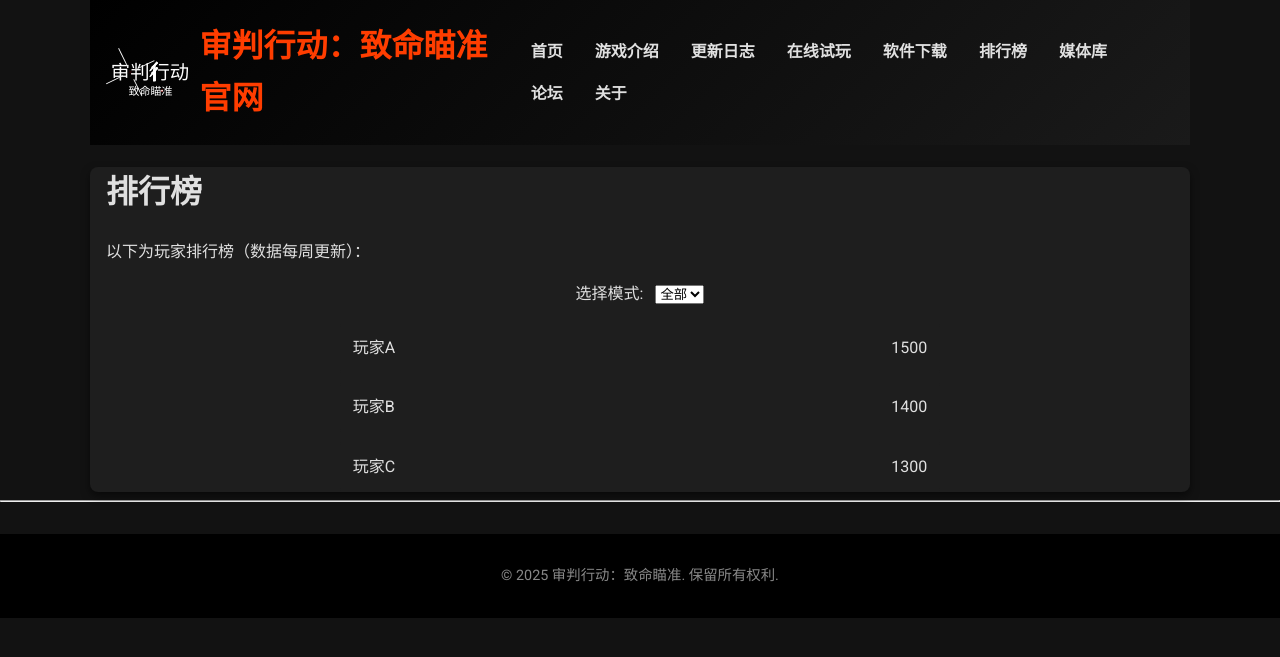
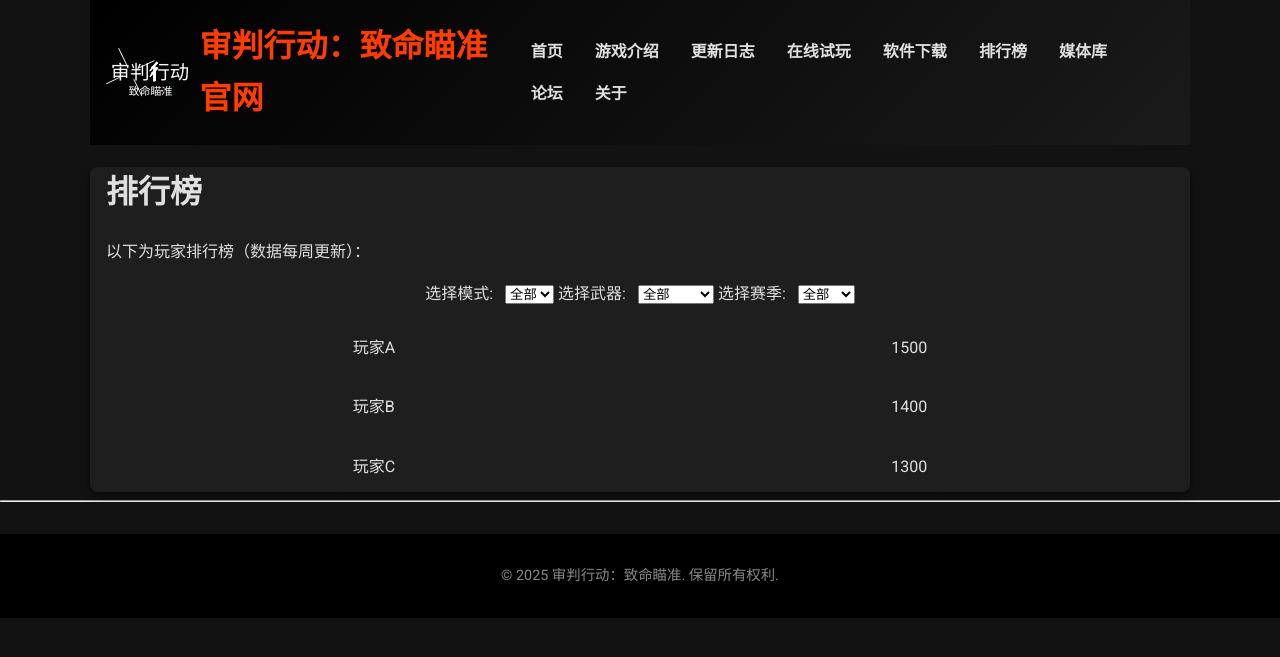
Before and after one commit to Tactgame/tactgame.github.io, a Jekyll site: the page built from leaderboard.html, in a window 1280 px wide. Shown: the top 657 px of the page. Built offline with Jekyll 4.4.1, drawn with Linux system fonts in a browser that asks for light colours; comment, search, counter and statistics services are not loaded.

Commit message:
Update leaderboard.html

```diff
--- a/leaderboard.html
+++ b/leaderboard.html
@@ -4,31 +4,47 @@ title: "排行榜"
 permalink: /leaderboard/
 ---
 
-<h1>排行榜</h1>
-<p>以下为玩家排行榜（数据每周更新）：</p>
+<h1 data-aos="fade-up">排行榜</h1>
+<p data-aos="fade-up">以下为玩家排行榜（数据每周更新）：</p>
 
-<!-- 筛选功能 -->
-<div class="leaderboard-filter">
+<!-- 多维度筛选功能 -->
+<div class="leaderboard-filter" data-aos="fade-up">
   <label for="filter-mode">选择模式:</label>
   <select id="filter-mode">
     <option value="all">全部</option>
     <option value="solo">单人</option>
     <option value="team">团队</option>
   </select>
+
+  <label for="filter-weapon">选择武器:</label>
+  <select id="filter-weapon">
+    <option value="all">全部</option>
+    <option value="sniper">狙击枪</option>
+    <option value="assault">突击步枪</option>
+    <!-- 根据实际情况添加选项 -->
+  </select>
+
+  <label for="filter-season">选择赛季:</label>
+  <select id="filter-season">
+    <option value="all">全部</option>
+    <option value="season1">赛季1</option>
+    <option value="season2">赛季2</option>
+    <!-- 根据实际情况添加选项 -->
+  </select>
 </div>
 
 <!-- 排行榜列表 -->
-<div id="leaderboard-list">
-  <!-- 示例数据 -->
-  <div class="leaderboard-item" data-mode="solo">
+<div id="leaderboard-list" data-aos="fade-up">
+  <!-- 示例数据，建议后续使用实际数据替换 -->
+  <div class="leaderboard-item" data-mode="solo" data-weapon="sniper" data-season="season1">
     <span class="player-name">玩家A</span>
     <span class="score">1500</span>
   </div>
-  <div class="leaderboard-item" data-mode="team">
+  <div class="leaderboard-item" data-mode="team" data-weapon="assault" data-season="season2">
     <span class="player-name">玩家B</span>
     <span class="score">1400</span>
   </div>
-  <div class="leaderboard-item" data-mode="solo">
+  <div class="leaderboard-item" data-mode="solo" data-weapon="sniper" data-season="season1">
     <span class="player-name">玩家C</span>
     <span class="score">1300</span>
   </div>
```
Also changed, not shown: other parts of leaderboard.html (+18 -9 lines).
